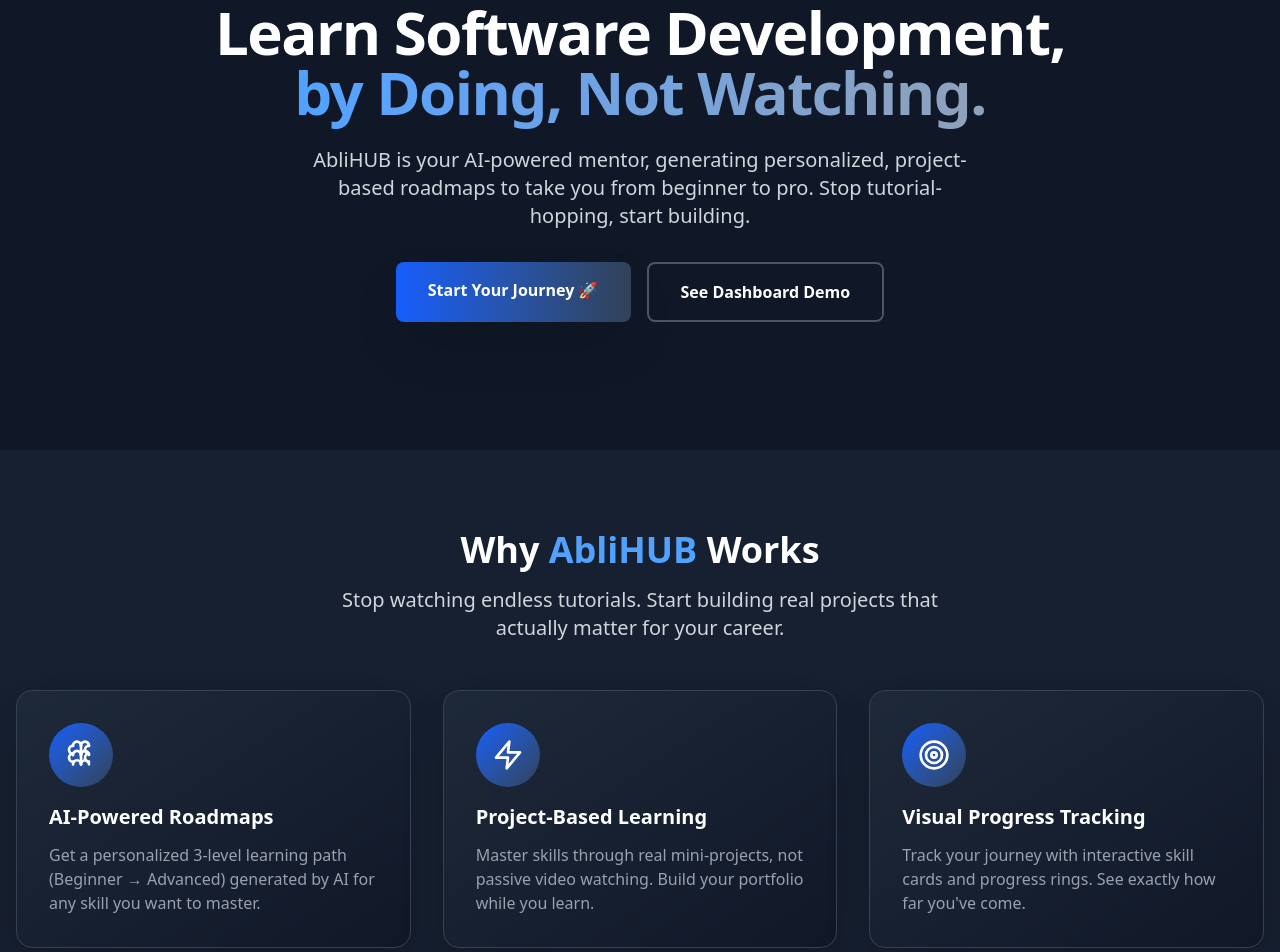
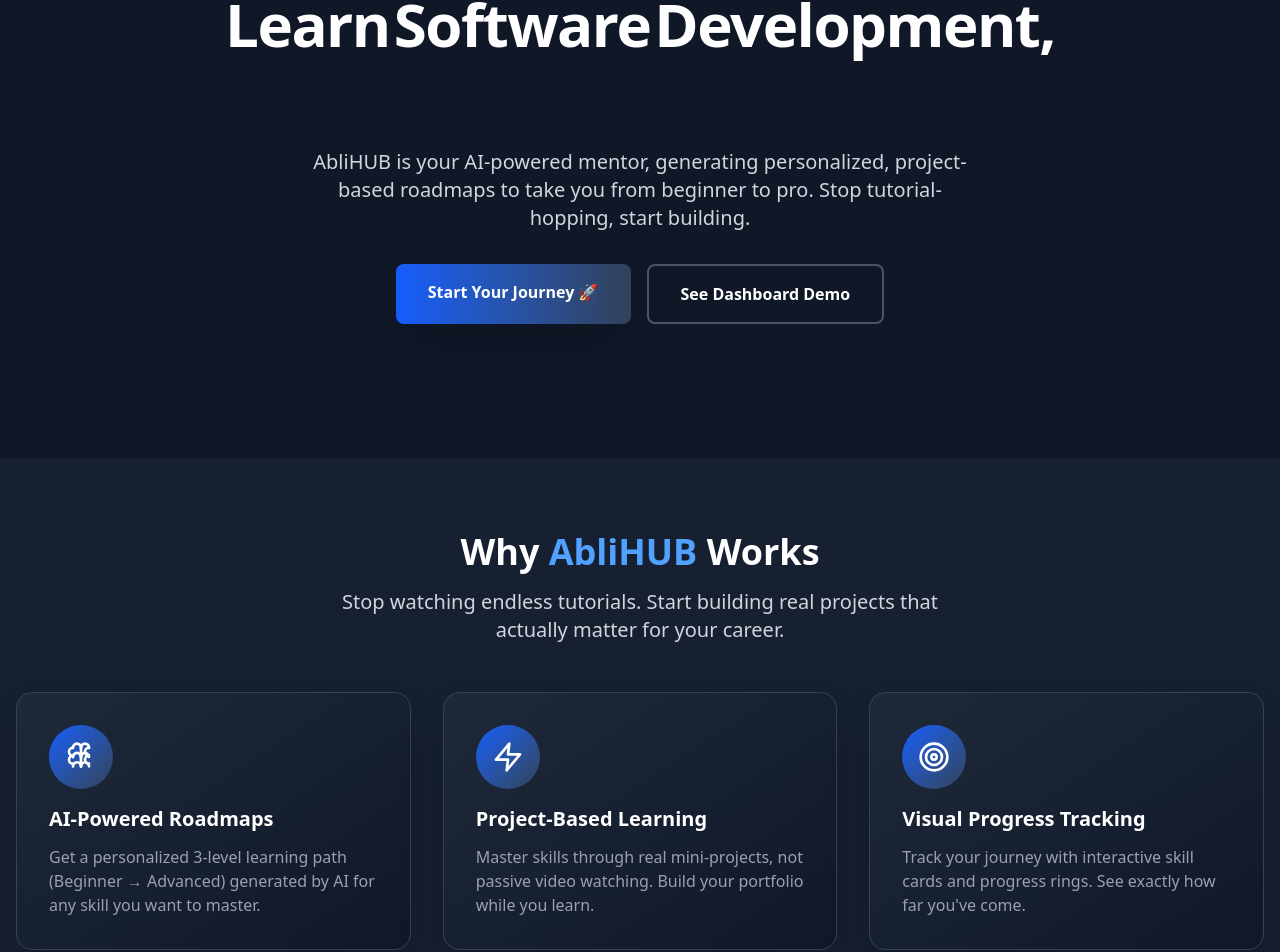
Before and after one commit to abrxrk/abliHUB, a React (Vite) app in the folder frontend/: page / in a window 1280 px wide. Shown: the part 190-1142 px from the top of the page. Built offline with nearby package versions, Linux system fonts and the light colour scheme.

Commit message:
changed animations and added blurfade

```diff
--- a/frontend/package.json
+++ b/frontend/package.json
@@ -11,6 +11,7 @@
   },
   "dependencies": {
     "@tailwindcss/vite": "^4.1.11",
+    "framer-motion": "^12.23.12",
     "react": "^19.1.0",
     "react-circular-progressbar": "^2.2.0",
     "react-dom": "^19.1.0",
--- /dev/null
+++ b/frontend/src/components/blur-fade-text.jsx
@@ -0,0 +1,58 @@
+import { motion, useInView } from "framer-motion";
+import { useRef } from "react";
+
+const BlurFadeText = ({
+  text,
+  className,
+  variant,
+  duration = 0.4,
+  delay = 0,
+  yOffset = 8,
+  inView = false,
+  inViewMargin = "-50px",
+  blur = "6px",
+  characterDelay = 0.03,
+  ...props
+}) => {
+  const ref = useRef(null);
+  const inViewResult = useInView(ref, {
+    once: true,
+    margin: inViewMargin,
+  });
+  const isInView = !inView || inViewResult;
+
+  const defaultVariants = {
+    hidden: { y: yOffset, opacity: 0, filter: `blur(${blur})` },
+    visible: { y: -yOffset, opacity: 1, filter: `blur(0px)` },
+  };
+  const combinedVariants = variant || defaultVariants;
+
+  const words = text.split(" ");
+
+  return (
+    <div ref={ref} className={className} {...props}>
+      {words.map((word, wordIndex) => (
+        <motion.span
+          key={wordIndex}
+          initial="hidden"
+          animate={isInView ? "visible" : "hidden"}
+          exit="hidden"
+          variants={combinedVariants}
+          transition={{
+            delay: delay + wordIndex * characterDelay,
+            duration,
+            ease: "easeOut",
+          }}
+          className="inline-block"
+          style={{
+            marginRight: wordIndex < words.length - 1 ? "0.25rem" : "0",
+          }}
+        >
+          {word}
+        </motion.span>
+      ))}
+    </div>
+  );
+};
+
+export default BlurFadeText;
--- /dev/null
+++ b/frontend/src/components/blur-fade.jsx
@@ -0,0 +1,47 @@
+import { motion, useInView } from "framer-motion";
+import { useRef } from "react";
+
+const BlurFade = ({
+  children,
+  className,
+  variant,
+  duration = 0.4,
+  delay = 0,
+  yOffset = 6,
+  inView = false,
+  inViewMargin = "-50px",
+  blur = "6px",
+  ...props
+}) => {
+  const ref = useRef(null);
+  const inViewResult = useInView(ref, {
+    once: true,
+    margin: inViewMargin,
+  });
+  const isInView = !inView || inViewResult;
+  const defaultVariants = {
+    hidden: { y: yOffset, opacity: 0, filter: `blur(${blur})` },
+    visible: { y: -yOffset, opacity: 1, filter: `blur(0px)` },
+  };
+  const combinedVariants = variant || defaultVariants;
+  return (
+    <motion.div
+      ref={ref}
+      initial="hidden"
+      animate={isInView ? "visible" : "hidden"}
+      exit="hidden"
+      variants={combinedVariants}
+      transition={{
+        delay: 0.04 + delay,
+        duration,
+        ease: "easeOut",
+      }}
+      className={className}
+      {...props}
+    >
+      {children}
+    </motion.div>
+  );
+};
+
+export default BlurFade;
--- a/frontend/src/pages/LandingPage.jsx
+++ b/frontend/src/pages/LandingPage.jsx
@@ -1,6 +1,8 @@
 import React from "react";
 import { Link } from "react-router-dom";
 import Navbar from "../components/Navbar";
+import BlurFade from "../components/blur-fade";
+import BlurFadeText from "../components/blur-fade-text";
 
 // --- ICONS (using inline SVGs for simplicity) ---
 const BrainCircuit = (props) => (
@@ -70,29 +72,32 @@
     <div className="min-h-screen bg-gray-900 text-white">
       <Navbar />
 
-      <div className="pt-16 animate-fadeInUp">
+      <div className="pt-16">
         {" "}
         {/* Padding top to avoid content being hidden by fixed navbar */}
         {/* Hero Section */}
         <header className="text-center py-20 sm:py-32 px-4">
-          <h1 className="text-4xl sm:text-5xl lg:text-6xl font-bold text-white tracking-tight mb-6 animate-fadeInScale">
-            Learn Software Development, <br />
-            <span className="bg-gradient-to-r from-blue-400 to-slate-400 bg-clip-text text-transparent">
-              by Doing, Not Watching.
-            </span>
-          </h1>
-          <p
-            className="mt-6 max-w-2xl mx-auto text-xl text-gray-300 animate-fadeInUp"
-            style={{ animationDelay: "0.2s" }}
-          >
+          <BlurFadeText
+            text="Learn Software Development,"
+            className="text-4xl sm:text-5xl lg:text-6xl font-bold text-white tracking-tight mb-2"
+            delay={0.1}
+            duration={0.6}
+          />
+          <BlurFadeText
+            text="by Doing, Not Watching."
+            className="text-4xl sm:text-5xl lg:text-6xl font-bold bg-gradient-to-r from-blue-400 to-slate-400 bg-clip-text text-transparent tracking-tight mb-6"
+            delay={0.3}
+            duration={0.6}
+          />
+          <BlurFade delay={0.5} duration={0.6}>
+            <p className="mt-6 max-w-2xl mx-auto text-xl text-gray-300">
               AbliHUB is your AI-powered mentor, generating personalized,
               project-based roadmaps to take you from beginner to pro. Stop
               tutorial-hopping, start building.
             </p>
-          <div
-            className="mt-8 flex flex-col sm:flex-row justify-center gap-4 animate-fadeInUp"
-            style={{ animationDelay: "0.4s" }}
-          >
+          </BlurFade>
+          <BlurFade delay={0.7} duration={0.6}>
+            <div className="mt-8 flex flex-col sm:flex-row justify-center gap-4">
               <Link
                 to="/signup"
                 className="bg-gradient-to-r from-blue-600 to-slate-700 text-white font-semibold py-4 px-8 rounded-lg shadow-2xl hover:from-blue-700 hover:to-slate-800 transition-all duration-300 transform hover:scale-105 hover:shadow-blue-500/25"
@@ -106,26 +111,26 @@
                 See Dashboard Demo
               </Link>
             </div>
+          </BlurFade>
         </header>
         {/* Features Section */}
         <section className="py-20 bg-gray-800/50 px-4">
           <div className="max-w-7xl mx-auto">
-            <h2 className="text-3xl sm:text-4xl font-bold text-center text-white mb-4 animate-fadeInUp">
+            <BlurFade delay={0.1} duration={0.6}>
+              <h2 className="text-3xl sm:text-4xl font-bold text-center text-white mb-4">
                 Why <span className="text-blue-400">AbliHUB</span> Works
               </h2>
-            <p
-              className="text-xl text-gray-300 max-w-2xl mx-auto text-center mb-12 animate-fadeInUp"
-              style={{ animationDelay: "0.1s" }}
-            >
-              Stop watching endless tutorials. Start building real projects that
-              actually matter for your career.
+            </BlurFade>
+            <BlurFade delay={0.2} duration={0.6}>
+              <p className="text-xl text-gray-300 max-w-2xl mx-auto text-center mb-12">
+                Stop watching endless tutorials. Start building real projects
+                that actually matter for your career.
               </p>
+            </BlurFade>
             <div className="grid grid-cols-1 md:grid-cols-3 gap-8">
               {/* Feature Card 1 */}
-              <div
-                className="bg-gradient-to-br from-gray-800 to-gray-900 p-8 rounded-2xl border border-gray-700 transform hover:-translate-y-2 hover:border-gray-600 transition-all duration-300 shadow-2xl hover:shadow-3xl animate-fadeInUp"
-                style={{ animationDelay: "0.2s" }}
-              >
+              <BlurFade delay={0.3} duration={0.6}>
+                <div className="bg-gradient-to-br from-gray-800 to-gray-900 p-8 rounded-2xl border border-gray-700 transform hover:-translate-y-2 hover:border-gray-600 transition-all duration-300 shadow-2xl hover:shadow-3xl">
                   <div className="flex items-center justify-center h-16 w-16 rounded-full bg-gradient-to-br from-blue-600 to-slate-700 text-white mb-4">
                     <BrainCircuit className="h-8 w-8" />
                   </div>
@@ -133,15 +138,14 @@
                     AI-Powered Roadmaps
                   </h3>
                   <p className="text-gray-400">
-                  Get a personalized 3-level learning path (Beginner → Advanced)
-                  generated by AI for any skill you want to master.
+                    Get a personalized 3-level learning path (Beginner →
+                    Advanced) generated by AI for any skill you want to master.
                   </p>
                 </div>
+              </BlurFade>
               {/* Feature Card 2 */}
-              <div
-                className="bg-gradient-to-br from-gray-800 to-gray-900 p-8 rounded-2xl border border-gray-700 transform hover:-translate-y-2 hover:border-gray-600 transition-all duration-300 shadow-2xl hover:shadow-3xl animate-fadeInUp"
-                style={{ animationDelay: "0.4s" }}
-              >
+              <BlurFade delay={0.5} duration={0.6}>
+                <div className="bg-gradient-to-br from-gray-800 to-gray-900 p-8 rounded-2xl border border-gray-700 transform hover:-translate-y-2 hover:border-gray-600 transition-all duration-300 shadow-2xl hover:shadow-3xl">
                   <div className="flex items-center justify-center h-16 w-16 rounded-full bg-gradient-to-br from-blue-600 to-slate-700 text-white mb-4">
                     <Zap className="h-8 w-8" />
                   </div>
@@ -153,11 +157,10 @@
                     watching. Build your portfolio while you learn.
                   </p>
                 </div>
+              </BlurFade>
               {/* Feature Card 3 */}
-              <div
-                className="bg-gradient-to-br from-gray-800 to-gray-900 p-8 rounded-2xl border border-gray-700 transform hover:-translate-y-2 hover:border-gray-600 transition-all duration-300 shadow-2xl hover:shadow-3xl animate-fadeInUp"
-                style={{ animationDelay: "0.6s" }}
-              >
+              <BlurFade delay={0.7} duration={0.6}>
+                <div className="bg-gradient-to-br from-gray-800 to-gray-900 p-8 rounded-2xl border border-gray-700 transform hover:-translate-y-2 hover:border-gray-600 transition-all duration-300 shadow-2xl hover:shadow-3xl">
                   <div className="flex items-center justify-center h-16 w-16 rounded-full bg-gradient-to-br from-blue-600 to-slate-700 text-white mb-4">
                     <Target className="h-8 w-8" />
                   </div>
@@ -169,29 +172,37 @@
                     rings. See exactly how far you've come.
                   </p>
                 </div>
+              </BlurFade>
             </div>
           </div>
         </section>
         {/* CTA Section */}
         <section className="py-24 bg-gradient-to-r from-blue-900/20 to-slate-800/20">
           <div className="max-w-4xl mx-auto text-center px-4 sm:px-6 lg:px-8">
+            <BlurFade delay={0.1} duration={0.6}>
               <h2 className="text-3xl sm:text-4xl font-bold mb-6">
                 Ready to Stop Watching and Start Building?
               </h2>
+            </BlurFade>
+            <BlurFade delay={0.3} duration={0.6}>
               <p className="text-xl text-gray-300 mb-8">
                 Join thousands of developers who chose to learn by doing real
                 projects.
               </p>
+            </BlurFade>
+            <BlurFade delay={0.5} duration={0.6}>
               <Link
                 to="/signup"
                 className="bg-gradient-to-r from-blue-600 to-slate-700 text-white px-8 py-4 rounded-lg text-lg font-semibold hover:from-blue-700 hover:to-slate-800 transition-all transform hover:scale-105 shadow-2xl hover:shadow-blue-500/25 inline-block"
               >
                 Start Your Journey — It's Free 🚀
               </Link>
+            </BlurFade>
           </div>
         </section>
         {/* Footer */}
         <footer className="bg-gray-900 border-t border-gray-800 py-12">
+          <BlurFade delay={0.1} duration={0.6}>
             <div className="max-w-7xl mx-auto px-4 sm:px-6 lg:px-8">
               <div className="flex flex-col md:flex-row justify-between items-center">
                 <div className="flex items-center space-x-2 mb-4 md:mb-0">
@@ -221,6 +232,7 @@
                 </div>
               </div>
             </div>
+          </BlurFade>
         </footer>
       </div>
     </div>
```
Also changed, not shown: frontend/src/pages/Dashboard.jsx (+18 -29 lines), 1 other file (tests, documents, lock files or other folders). Lines whose indentation alone changed are shown as unchanged.
